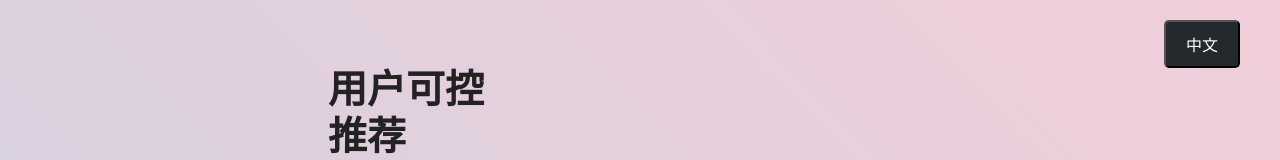
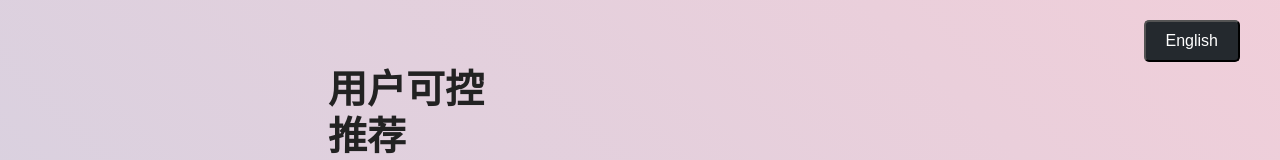
Before and after one commit to recalign/RecAlign, a browser extension: page docs/index.html in a window 1280 px wide. Both pictures are taken after a click on the button "中文". Shown: the top 160 px of the page. Drawn offline with Linux system fonts and the light colour scheme.

Commit message:
fix button

```diff
--- a/docs/index.html
+++ b/docs/index.html
@@ -10,15 +10,20 @@
   gtag('config', 'G-YFPKHQGK2Y');
 </script>
 <script>
+  var englishButtonText = "中文";
+  var chineseButtonText = "English";
   function translateToChinese() {
     var englishContent = document.querySelector("#english-content");
     var chineseContent = document.querySelector("#chinese-content");
+    var translateButton = document.querySelector("#translate-button");
     if (chineseContent.style.display === "none") {
       chineseContent.style.display = "block";
       englishContent.style.display = "none";
+      translateButton.textContent = chineseButtonText;
     } else {
       chineseContent.style.display = "none";
       englishContent.style.display = "block";
+      translateButton.textContent = englishButtonText;
     }
   }
 </script>
@@ -37,7 +42,7 @@
   </head>
 
   <body>
-    <button onclick="translateToChinese()" class="translate-btn">中文</button>
+    <button onclick="translateToChinese()" id="translate-button" class="translate-btn">中文</button>
 
     <div class="container" id="english-content"><br><br>
       <h1>Recommendation<br>Alignment</h1>
```
